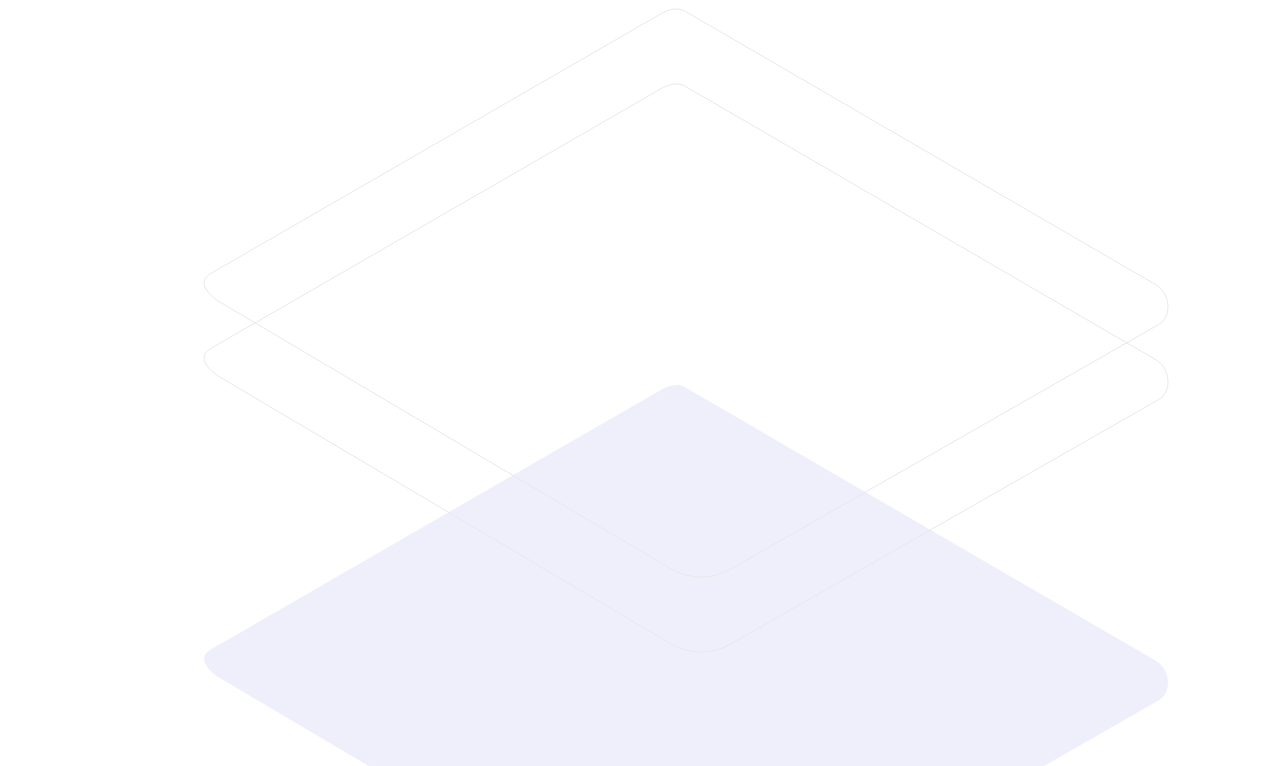
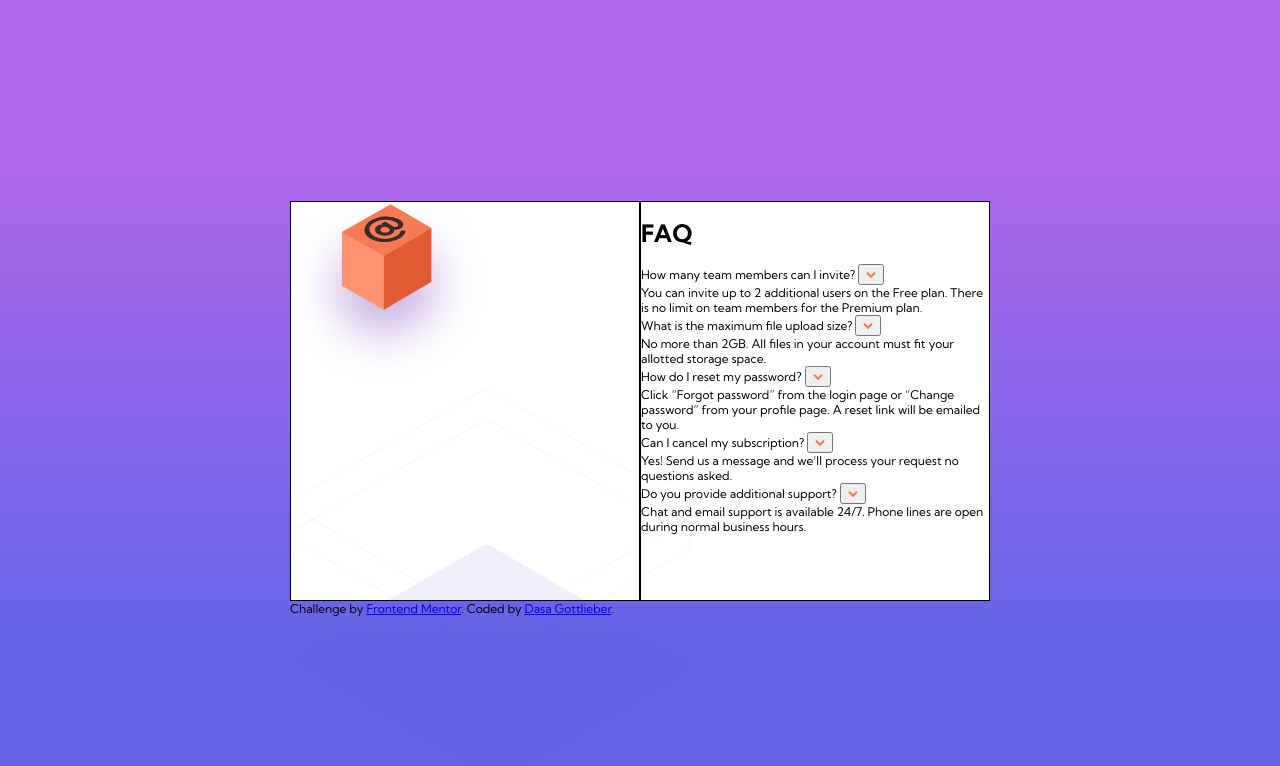
Before and after one commit to DasaGott/FAQ-layout, a plain HTML site: page index.html in a window 1280 px wide. Shown: the top 766 px of the page. Drawn offline with Linux system fonts and the light colour scheme.

Commit message:
positioning

```diff
--- a/index.html
+++ b/index.html
@@ -10,7 +10,9 @@
     <title>FAQ Accordion Card</title>
   </head>
   <body>
+    <div class="container">
       <div class="container-wrapper">
+        <div class="img-wrapper">
           <img
             src="images/illustration-box-desktop.svg"
             alt=""
@@ -18,12 +20,15 @@
           <img
             src="images/bg-pattern-desktop.svg"
             alt=""
+            class="pattern"
           />
-      <img
+          <!-- <img
           src="images/illustration-woman-online-desktop.svg"
           alt=""
-      />
-
+          class="ilustration"
+        /> -->
+        </div>
+        <div class="questions-wrapper">
           <h1>FAQ</h1>
           <div class="accordion">
             <div class="question">
@@ -35,13 +40,15 @@
                 />
               </button>
             </div>
-        You can invite up to 2 additional users on
-        the Free plan. There is no limit on team
-        members for the Premium plan.
+            You can invite up to 2 additional
+            users on the Free plan. There is no
+            limit on team members for the Premium
+            plan.
           </div>
           <div class="accordion">
             <div class="question">
-          What is the maximum file upload size?
+              What is the maximum file upload
+              size?
               <button>
                 <img
                   src="images/icon-arrow-down.svg"
@@ -65,8 +72,8 @@
             </div>
             Click “Forgot password” from the login
             page or “Change password” from your
-        profile page. A reset link will be emailed
-        to you.
+            profile page. A reset link will be
+            emailed to you.
           </div>
           <div class="accorion">
             <div class="question">
@@ -78,8 +85,9 @@
                 />
               </button>
             </div>
-        Yes! Send us a message and we’ll process
-        your request no questions asked.
+            Yes! Send us a message and we’ll
+            process your request no questions
+            asked.
           </div>
           <div class="accordion">
             <div class="question">
@@ -91,9 +99,10 @@
                 />
               </button>
             </div>
-        Chat and email support is available 24/7.
-        Phone lines are open during normal
-        business hours.
+            Chat and email support is available
+            24/7. Phone lines are open during
+            normal business hours.
+          </div>
         </div>
       </div>
       <div class="attribution">
@@ -102,7 +111,9 @@
           href="https://www.frontendmentor.io?ref=challenge"
           target="_blank"
           >Frontend Mentor</a
-      >. Coded by <a href="#">Dasa Gottlieber</a>.
+        >. Coded by
+        <a href="#">Dasa Gottlieber</a>.
+      </div>
     </div>
     <script src="app.js"></script>
   </body>
--- a/styles.css
+++ b/styles.css
@@ -0,0 +1,49 @@
+@import url("https://fonts.googleapis.com/css2?family=Kumbh+Sans:wght@400;700&display=swap");
+* {
+  box-sizing: border-box;
+}
+body {
+  font-family: Kumbh Sans;
+  background-image: linear-gradient(
+    to bottom,
+    hsl(273, 75%, 66%) 20%,
+    hsl(240, 73%, 65%) 80%
+  );
+  background-repeat: no-repeat;
+  background-attachment: fixed;
+  font-size: 12px;
+  display: flex;
+  justify-content: center;
+  align-items: center;
+  height: 100vh;
+}
+
+.container-wrapper {
+  background-color: #fff;
+  display: flex;
+  justify-content: center;
+  align-items: center;
+  width: 700px;
+  height: 400px;
+}
+
+.img-wrapper {
+  vertical-align: top;
+  border: 1px solid #000;
+  width: 50%;
+  height: 100%;
+  display: inline-block;
+}
+
+.questions-wrapper {
+  border: 1px solid #000;
+  width: 50%;
+  height: 100%;
+  display: inline-block;
+}
+.pattern {
+  width: 400px;
+}
+.ilustration {
+  width: 400px;
+}
```
Lines whose indentation alone changed are shown as unchanged.
